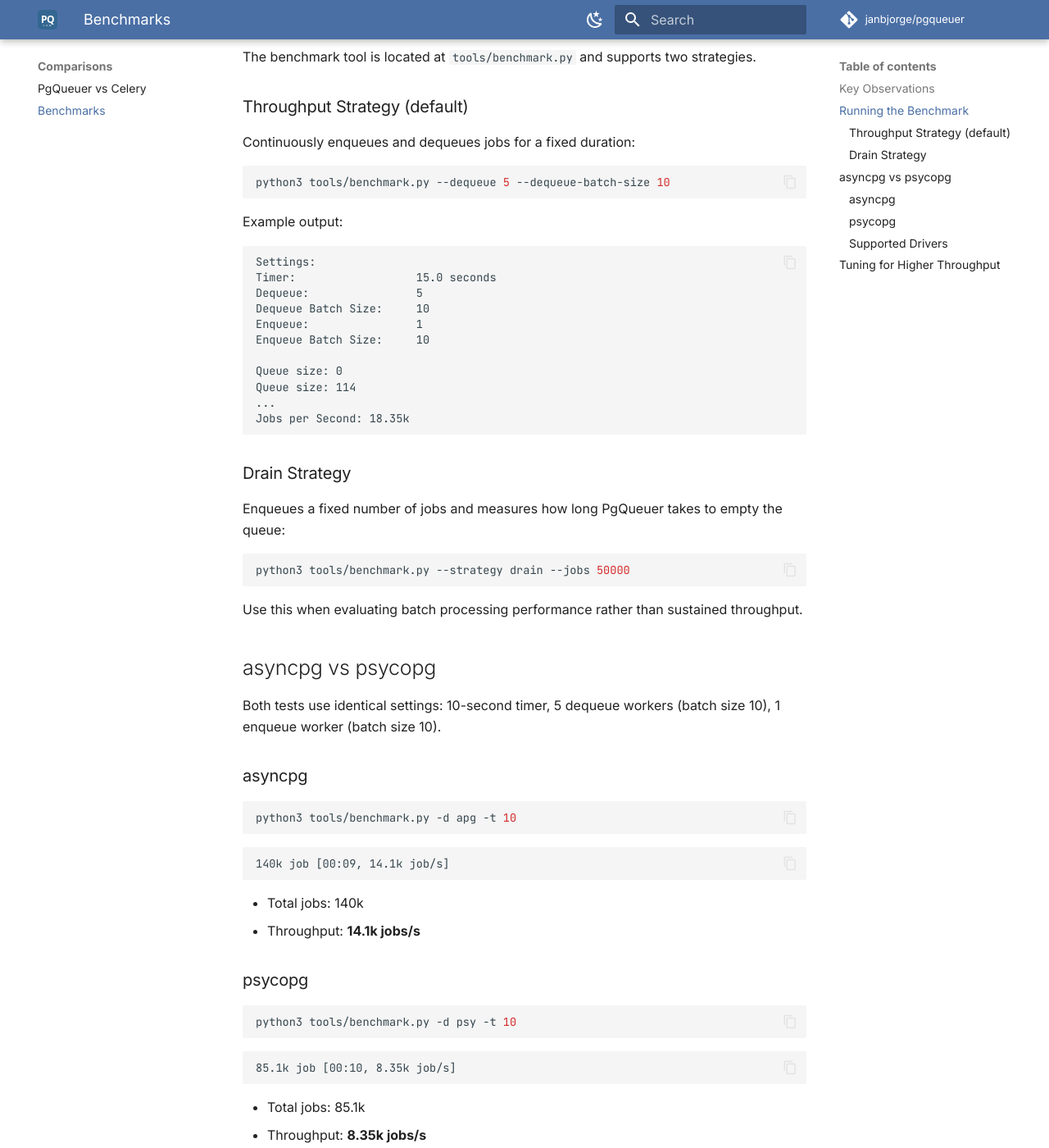
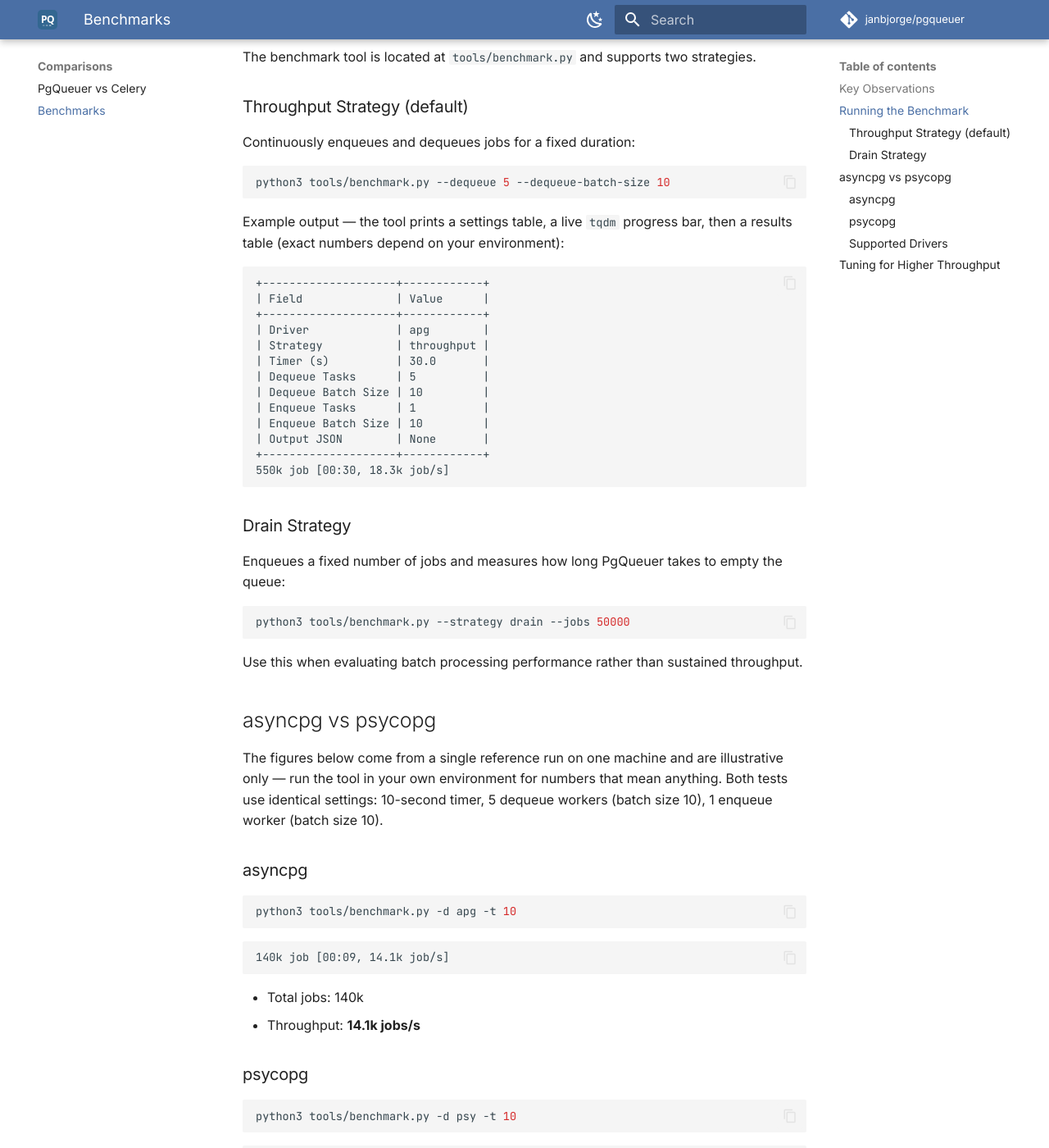
Before and after one commit to janbjorge/pgqueuer, an MkDocs documentation site: the page built from docs/comparisons/benchmarks.md, in a window 1280 px wide and 1400 px high, scrolled down 599 px. Shown: the whole window at 82% size. Built offline with MkDocs 1.6.1 and Material for MkDocs 9.7.7, drawn with Linux system fonts in a browser that asks for light colours; comment, search, counter and statistics services are not loaded.

Commit message:
docs: fix performance, deployment, and comparison accuracy
- performance-tuning: install creates the (updated, id) picked index, not a
  heartbeat one; pgqueuer_statistics also gets the conservative autovacuum
  settings; concurrency_limit is a global DB-level cap; "near-instant" ->
  "low-latency"
- deployment: no built-in drain timeout (await to completion);
  PGQUEUER_PREFIX defaults to empty, not "pgqueuer"
- benchmarks: replace the fabricated output block with the real tabulate/tqdm
  output; mark the throughput figures as illustrative
- celery-comparison: use @pgq.schedule; parse the JSON payload in the add()
  example so it actually runs

````diff
--- a/docs/comparisons/benchmarks.md
+++ b/docs/comparisons/benchmarks.md
@@ -23,20 +23,23 @@
 python3 tools/benchmark.py --dequeue 5 --dequeue-batch-size 10
 ```
 
-Example output:
+Example output — the tool prints a settings table, a live `tqdm` progress bar, then a
+results table (exact numbers depend on your environment):
 
 ```
-Settings:
-Timer:                  15.0 seconds
-Dequeue:                5
-Dequeue Batch Size:     10
-Enqueue:                1
-Enqueue Batch Size:     10
-
-Queue size: 0
-Queue size: 114
-...
-Jobs per Second: 18.35k
++--------------------+------------+
+| Field              | Value      |
++--------------------+------------+
+| Driver             | apg        |
+| Strategy           | throughput |
+| Timer (s)          | 30.0       |
+| Dequeue Tasks      | 5          |
+| Dequeue Batch Size | 10         |
+| Enqueue Tasks      | 1          |
+| Enqueue Batch Size | 10         |
+| Output JSON        | None       |
++--------------------+------------+
+550k job [00:30, 18.3k job/s]
 ```
 
 ### Drain Strategy
@@ -51,8 +54,10 @@
 
 ## asyncpg vs psycopg
 
-Both tests use identical settings: 10-second timer, 5 dequeue workers (batch size 10),
-1 enqueue worker (batch size 10).
+The figures below come from a single reference run on one machine and are illustrative
+only — run the tool in your own environment for numbers that mean anything. Both tests use
+identical settings: 10-second timer, 5 dequeue workers (batch size 10), 1 enqueue worker
+(batch size 10).
 
 ### asyncpg
 
````
Also changed, not shown: docs/comparisons/celery-comparison.md (+4 -3 lines), docs/guides/deployment.md (+3 -2 lines), docs/guides/performance-tuning.md (+11 -7 lines).
